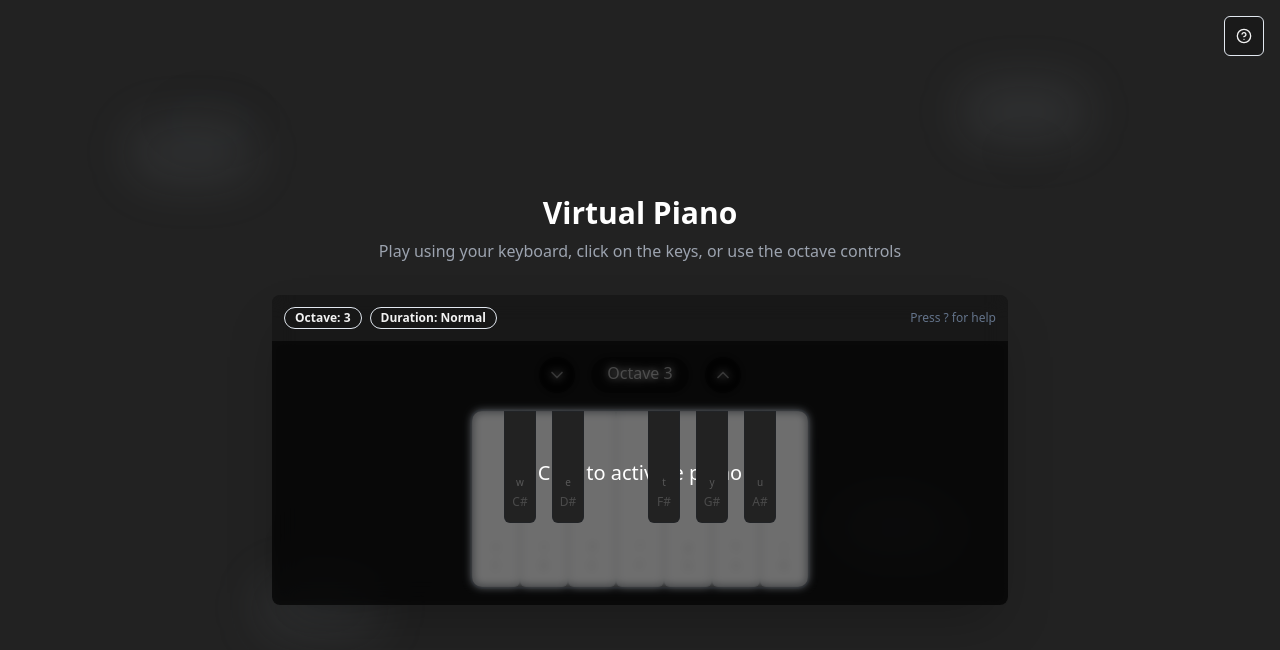
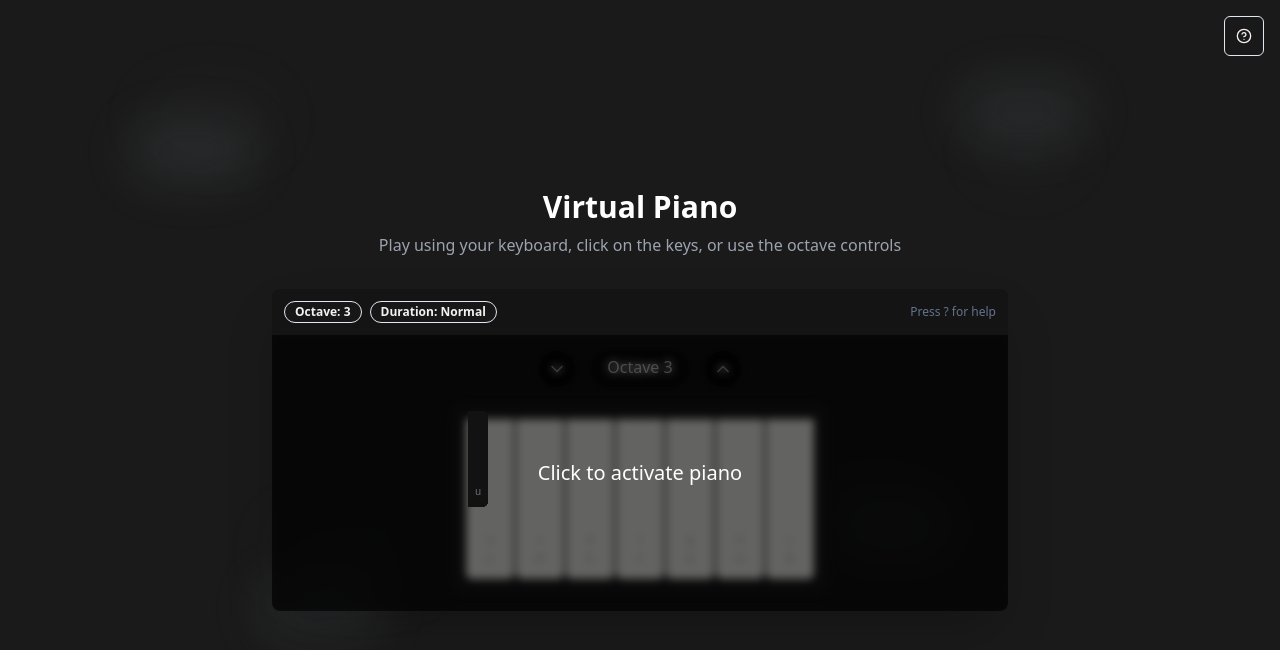
Before and after one commit to Muzaffar-codes07/c-harmonious-keys, a React (Vite) app: page / in a window 1280 px wide. Shown: the top 650 px of the page. Built offline with nearby package versions, Linux system fonts and the light colour scheme.

Commit message:
Refactor: Update piano layout
Update the piano layout to match the provided HTML and CSS.

```diff
--- a/src/components/Piano.tsx
+++ b/src/components/Piano.tsx
@@ -84,7 +84,7 @@ const Piano: React.FC<PianoProps> = ({
         </button>
       </div>
 
-      <div className="flex relative rounded-xl overflow-hidden border-2 border-gray-800">
+      <div className="flex relative rounded-xl bg-[#121212] p-2 space-x-0.5 border-8 border-[#121212]">
         {pianoStructure.map((key, index) => (
           <PianoKey
             key={key.note}
--- a/src/components/PianoKey.tsx
+++ b/src/components/PianoKey.tsx
@@ -28,14 +28,37 @@ const PianoKey: React.FC<PianoKeyProps> = ({
     playNote(note, octaveShift, durationType);
   };
 
+  if (isBlack) {
+    return (
+      <div
+        className={`
+          absolute top-0
+          w-5 h-24
+          bg-[#121212]
+          rounded-r-md
+          z-20
+          cursor-pointer
+          transition-all
+          ${isPressed ? 'bg-[--key-press] animate-key-press' : ''}
+          hover:bg-primary/30
+        `}
+        onClick={handleClick}
+      >
+        {keyboardKey && (
+          <div className="absolute bottom-2 w-full text-center text-[10px] font-medium text-white/40">
+            {keyboardKey.toLowerCase()}
+          </div>
+        )}
+      </div>
+    );
+  }
+
   return (
     <div
       className={`
         relative
-        ${isBlack
-          ? 'bg-[#222] text-white/60 h-28 w-8 -mx-4 z-10'
-          : 'bg-[#ddd] text-black/60 h-44 w-12'
-        }
+        bg-[#c7c9c4]
+        w-12 h-40
         rounded-b-md
         cursor-pointer
         flex
@@ -46,16 +69,16 @@ const PianoKey: React.FC<PianoKeyProps> = ({
         transition-all
         ${isPressed ? 'bg-[--key-press] animate-key-press' : ''}
         hover:bg-primary/30
-        border border-gray-800/20
+        border-[#121212]/20
       `}
       onClick={handleClick}
     >
       {keyboardKey && (
-        <div className="absolute bottom-8 text-[10px] font-medium opacity-40">
+        <div className="text-[10px] font-medium text-black/40 mb-1">
           {keyboardKey.toLowerCase()}
         </div>
       )}
-      <div className="text-xs opacity-30">{displayNote}</div>
+      <div className="text-xs text-black/30">{displayNote}</div>
     </div>
   );
 };
--- a/src/components/VirtualPiano.tsx
+++ b/src/components/VirtualPiano.tsx
@@ -13,13 +13,13 @@ const VirtualPiano: React.FC = () => {
 
   return (
     <div className="relative min-h-screen flex flex-col items-center justify-center overflow-hidden">
-      <div className="absolute inset-0 bg-[#222] z-0"></div>
+      <div className="absolute inset-0 bg-[#1a1a1a] z-0"></div>
 
-      {/* Enhanced cloud effects */}
-      <div className="absolute top-[10%] left-[10%] w-40 h-20 bg-gray-400/10 rounded-full blur-2xl cloud"></div>
-      <div className="absolute top-[15%] right-[15%] w-32 h-16 bg-gray-400/10 rounded-full blur-2xl cloud"></div>
-      <div className="absolute bottom-[25%] left-[20%] w-48 h-24 bg-gray-400/10 rounded-full blur-2xl cloud"></div>
-      <div className="absolute bottom-[30%] right-[25%] w-56 h-28 bg-gray-400/10 rounded-full blur-2xl cloud"></div>
+      {/* Enhanced cloud effects with more visibility */}
+      <div className="absolute top-[10%] left-[10%] w-40 h-20 bg-gray-300/15 rounded-full blur-2xl cloud"></div>
+      <div className="absolute top-[15%] right-[15%] w-32 h-16 bg-gray-300/15 rounded-full blur-2xl cloud"></div>
+      <div className="absolute bottom-[25%] left-[20%] w-48 h-24 bg-gray-300/15 rounded-full blur-2xl cloud"></div>
+      <div className="absolute bottom-[30%] right-[25%] w-56 h-28 bg-gray-300/15 rounded-full blur-2xl cloud"></div>
 
       <FloatingNotes lastNotePlayed={lastNotePlayed} />
 
--- a/src/index.css
+++ b/src/index.css
@@ -104,15 +104,15 @@
 @keyframes cloud-drift {
   0% {
     transform: translateX(-5px);
-    opacity: 0.08;
+    opacity: 0.15;
   }
   50% {
     transform: translateX(5px);
-    opacity: 0.12;
+    opacity: 0.2;
   }
   100% {
     transform: translateX(-5px);
-    opacity: 0.08;
+    opacity: 0.15;
   }
 }
 
@@ -122,7 +122,7 @@
 
 @keyframes keyPress {
   0% { transform: translateY(0); }
-  50% { transform: translateY(4px); }
+  50% { transform: translateY(2px); }
   100% { transform: translateY(0); }
 }
 
```
